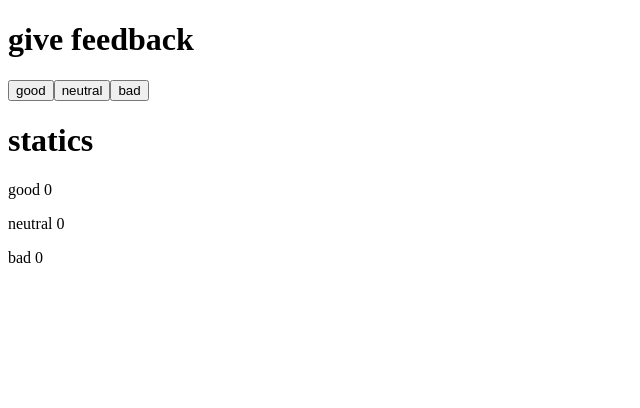
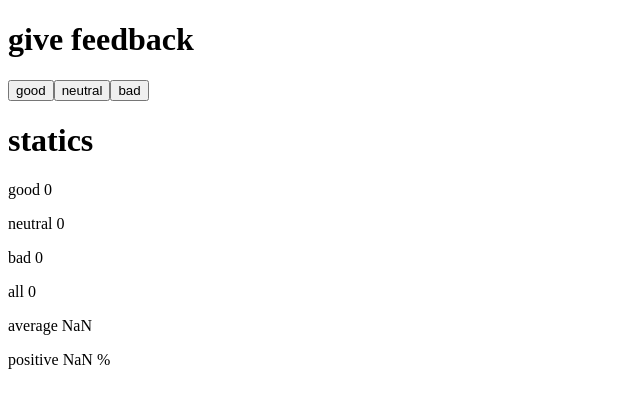
Before and after one commit to 1423BMTH/FullStack, a React (Create React App) app in the folder part1/unicafe/: page / in a window 1280 px wide. Shown: the top 408 px of the page, without its empty margins (0-640 px from the left). Built offline with nearby package versions, Linux system fonts and the light colour scheme.

Commit message:
exe1.7 add more statics

```diff
--- a/part1/unicafe/src/App.js
+++ b/part1/unicafe/src/App.js
@@ -8,9 +8,15 @@ const App = () => {
   const [neutral, setNeutral] = useState(0)
   const [bad, setBad] = useState(0)
 
-  const goodHandler = () => setGood(good + 1);
-  const neutralHandler = () => setNeutral(neutral + 1);
-  const badHandler = () => setBad(bad + 1);
+  const goodHandler = () => {
+    setGood(good + 1);
+  }
+  const neutralHandler = () => {
+    setNeutral(neutral + 1);
+  }
+  const badHandler = () => {
+    setBad(bad + 1);
+  }
 
   return (
     <div>
@@ -24,6 +30,9 @@ const App = () => {
       <p>good {good}</p>
       <p>neutral {neutral}</p>
       <p>bad {bad}</p>
+      <p>all {good + neutral + bad}</p>
+      <p>average {(good * 1 + neutral *0 + bad * (-1))/(good + bad + neutral)}</p>
+      <p>positive {good/(good + bad + neutral)*100} %</p>
     </div>
   )
 }
```
